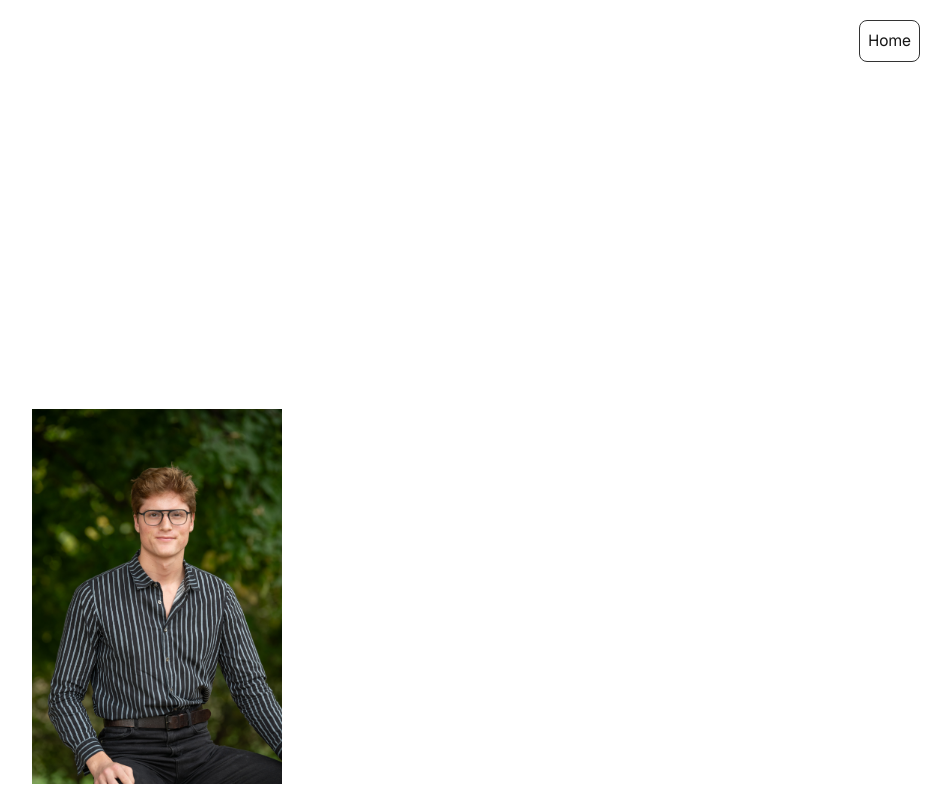
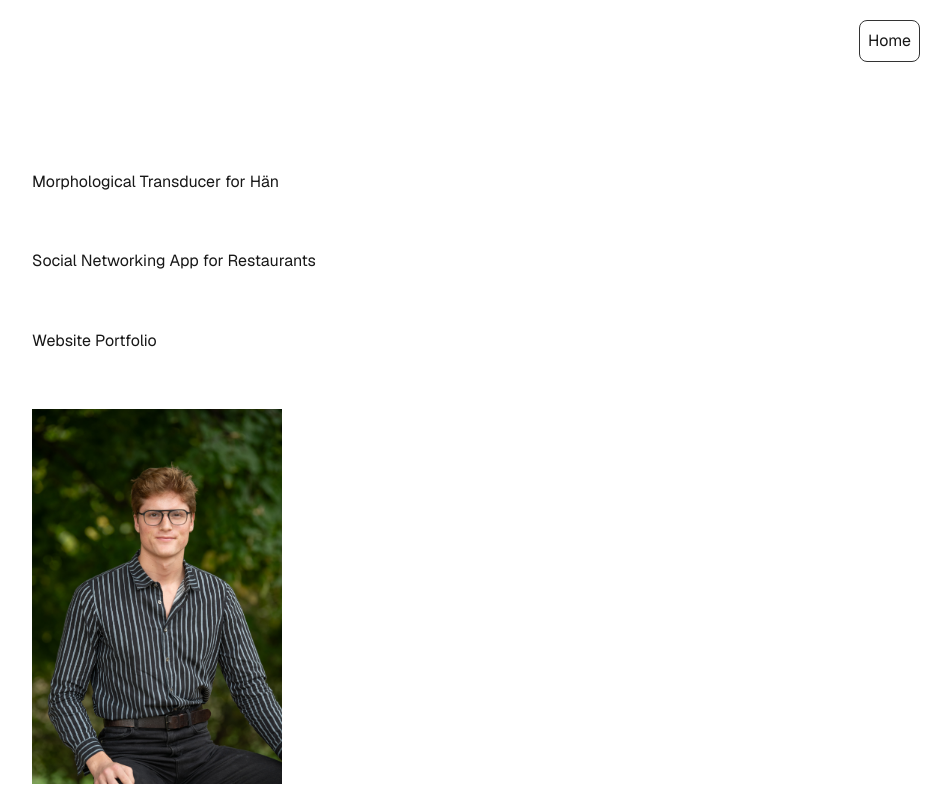
Before and after one commit to joeylukner/website-jlukner, a Next.js app: page /projects in a window 1280 px wide. Shown: the whole page, without its empty margins (160-1111 px from the left). Built offline with nearby package versions, Linux system fonts and the light colour scheme.

Commit message:
Titles for projects

```diff
--- a/app/globals.css
+++ b/app/globals.css
@@ -49,3 +49,8 @@ body {
   border-radius: 8px;
   margin: .25rem .5rem;
 }
+
+.h1 {
+  font-size: var(--text-3xl);
+  font-weight: var(--font-weight-semibold);
+}
--- a/app/projects/page.tsx
+++ b/app/projects/page.tsx
@@ -10,6 +10,9 @@ export default function Projects() {
             <button className="button-toolbar">Home</button>
           </Link>
         </div>
+        <h1>Morphological Transducer for Hän</h1>
+        <h1>Social Networking App for Restaurants</h1>
+        <h1>Website Portfolio</h1>
         <Image src="/headshot.JPG" alt="headshot" width={250} height={250} />
       </div>
     </div>
```
